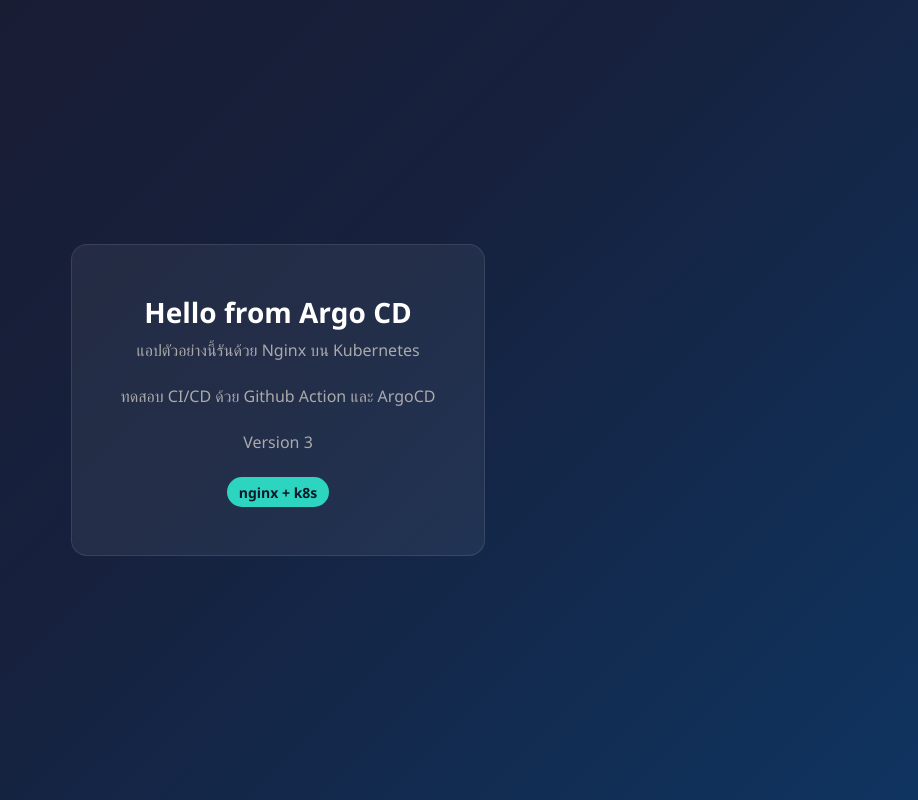
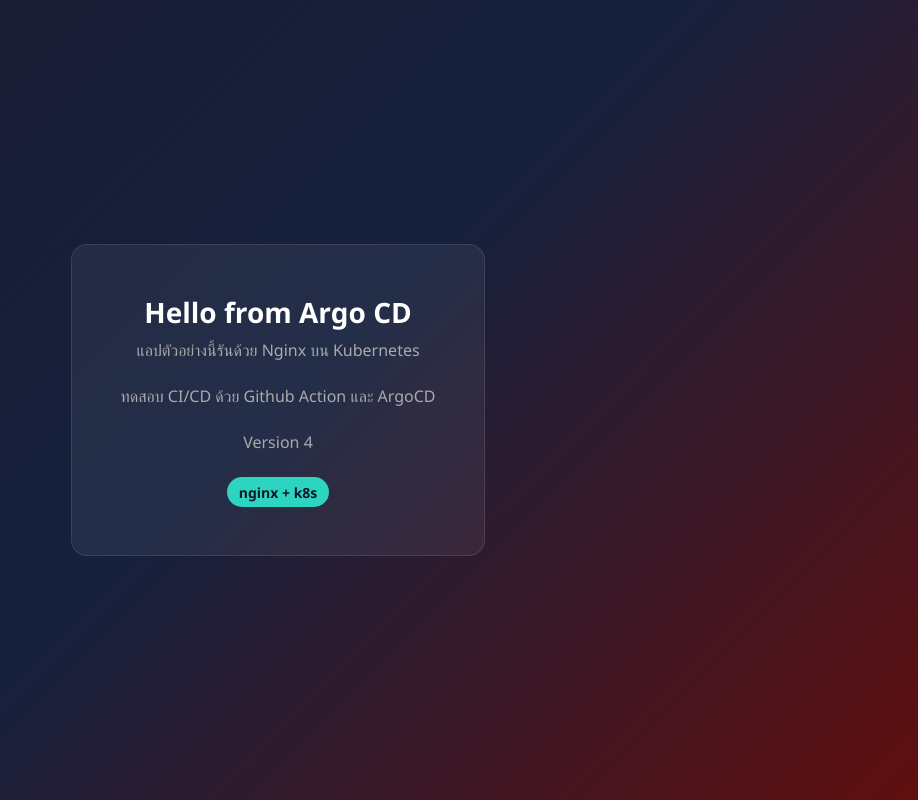
Before and after one commit to mlizking/learn-argo, a website: page app/index.html in a window 1280 px wide. Shown: the whole page, without its empty margins (362-1280 px from the left). Drawn offline with Linux system fonts and the light colour scheme.

Commit message:
Update index.html to change version from 3 to 4 and modify background gradient color for the Argo CD sample app

```diff
--- a/app/index.html
+++ b/app/index.html
@@ -12,7 +12,7 @@
       display: flex;
       align-items: center;
       justify-content: center;
-      background: linear-gradient(135deg, #1a1a2e 0%, #16213e 50%, #0f3460 100%);
+      background: linear-gradient(135deg, #1a1a2e 0%, #16213e 50%, #600f0f 100%);
       color: #eee;
     }
     .card {
@@ -41,7 +41,7 @@
     <h1>Hello from Argo CD</h1>
     <p>แอปตัวอย่างนี้รันด้วย Nginx บน Kubernetes</p>
     <p>ทดสอบ CI/CD ด้วย Github Action และ ArgoCD</p>
-    <p>Version 3</p>
+    <p>Version 4</p>
     <span class="badge">nginx + k8s</span>
   </div>
 </body>
```
